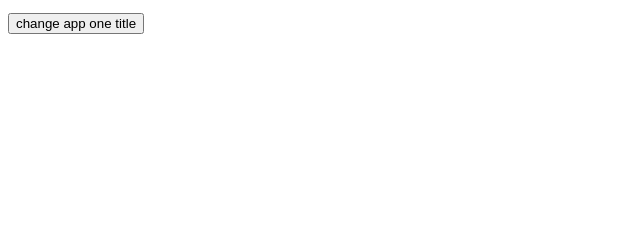
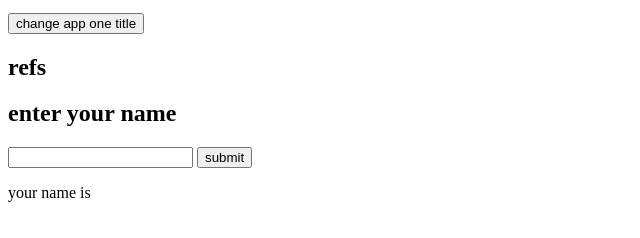
Before and after one commit to abdelrhmanshokr/vue-js-test, a plain HTML site: page multible_vue_instances/index.html in a window 1280 px wide. Shown: the part 322-560 px from the top of the page, without its empty margins (0-640 px from the left). Drawn offline with nearby package versions, Linux system fonts and the light colour scheme.

Commit message:
added a new file to implement the ref functionality on vue

```diff
--- a/multible_vue_instances/index.html
+++ b/multible_vue_instances/index.html
@@ -20,6 +20,15 @@
         <button v-on:click="changeAppOnTitle()">change app one title</button>
     </div>
 
+    <!-- referencing -->
+    <div id="ref">
+        <h2>refs</h2>
+        <h2>enter your name</h2>
+        <input type="text" ref="input">
+        <button  v-on:click="readRefs()">submit</button>
+        <p>your name is {{output}}</p>
+    </div>
+
     <script src="script.js"></script>
 </body>
 </html>
--- a/multible_vue_instances/script.js
+++ b/multible_vue_instances/script.js
@@ -55,4 +55,20 @@ let two = new Vue({
             return 'hello from app two';
         }
     }
-})
+});
+
+
+let ref = new Vue({
+    el: '#ref',
+
+    data:{
+        output: ''
+    },
+
+    methods:{
+        readRefs: function(){
+            console.log(this.$refs.input.value);
+            this.output = this.$refs.input.value;
+        }
+    }
+});
```
